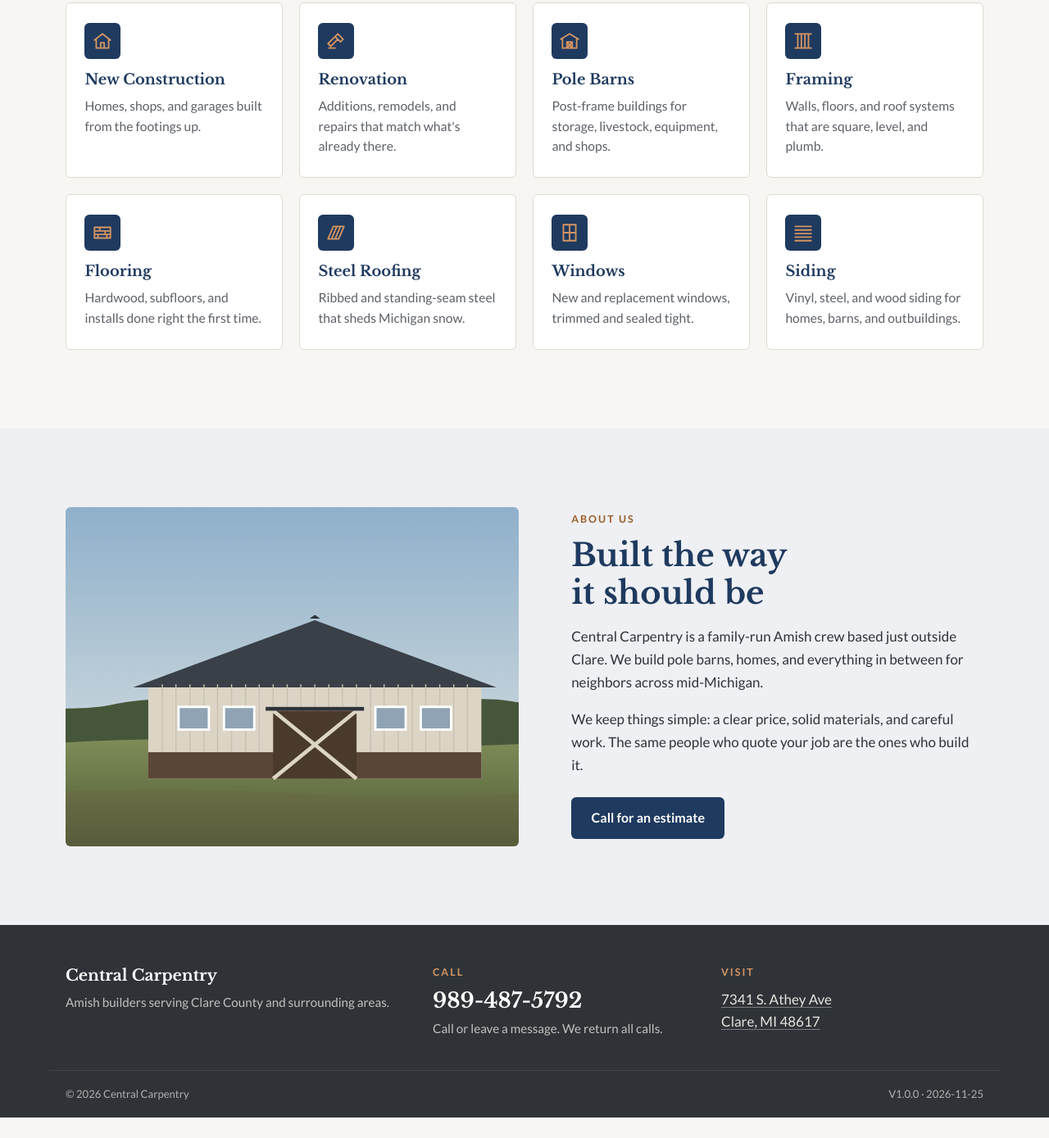
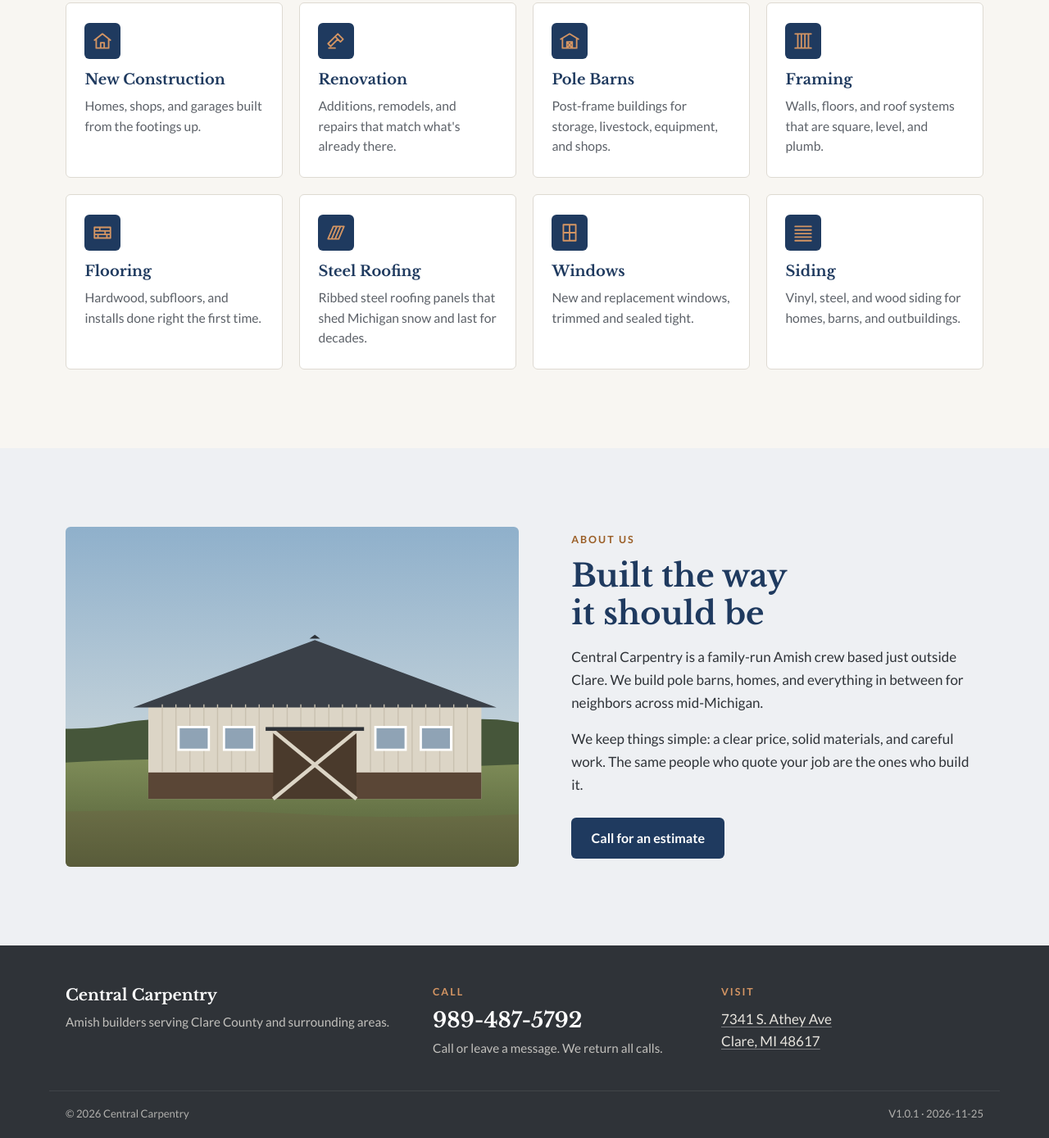
Before and after one commit to jayman48632/CentralCarpentry-Demo, a plain HTML site: page index.html in a window 1280 px wide. Shown: the part 1024-2413 px from the top of the page at 82% size. Before the commit the page ends 2388 px from the top, so only its background shows below. Drawn offline with Linux system fonts and the light colour scheme.

Commit message:
V1.0.1 - Roofing: ribbed steel only (remove standing seam); update project status
Co-Authored-By: Claude Opus 5.5 <noreply@anthropic.com>
Claude-Session: https://claude.ai/code/session_01TXBYEEJUTgwenzC2LKFBRA

```diff
--- a/index.html
+++ b/index.html
@@ -92,7 +92,7 @@
           <h3>Flooring</h3><p>Hardwood, subfloors, and installs done right the first time.</p></li>
         <li class="svc">
           <svg class="ico" viewBox="0 0 24 24" aria-hidden="true"><path d="M3 19 9 5h12l-6 14H3zM7 19l6-14M11 19l6-14"/></svg>
-          <h3>Steel Roofing</h3><p>Ribbed and standing-seam steel that sheds Michigan snow.</p></li>
+          <h3>Steel Roofing</h3><p>Ribbed steel roofing panels that shed Michigan snow and last for decades.</p></li>
         <li class="svc">
           <svg class="ico" viewBox="0 0 24 24" aria-hidden="true"><path d="M5 3h14v18H5zM12 3v18M5 12h14"/></svg>
           <h3>Windows</h3><p>New and replacement windows, trimmed and sealed tight.</p></li>
--- a/version.js
+++ b/version.js
@@ -1,3 +1,3 @@
 // Central Carpentry demo site — version stamp.
 // Convention: "Vx.x.x" with date. Bump both on every push to GitHub.
-window.SITE_VERSION = { version: "V1.0.0", date: "2026-11-25" };
+window.SITE_VERSION = { version: "V1.0.1", date: "2026-11-25" };
```
Also changed, not shown: 1 other file.
